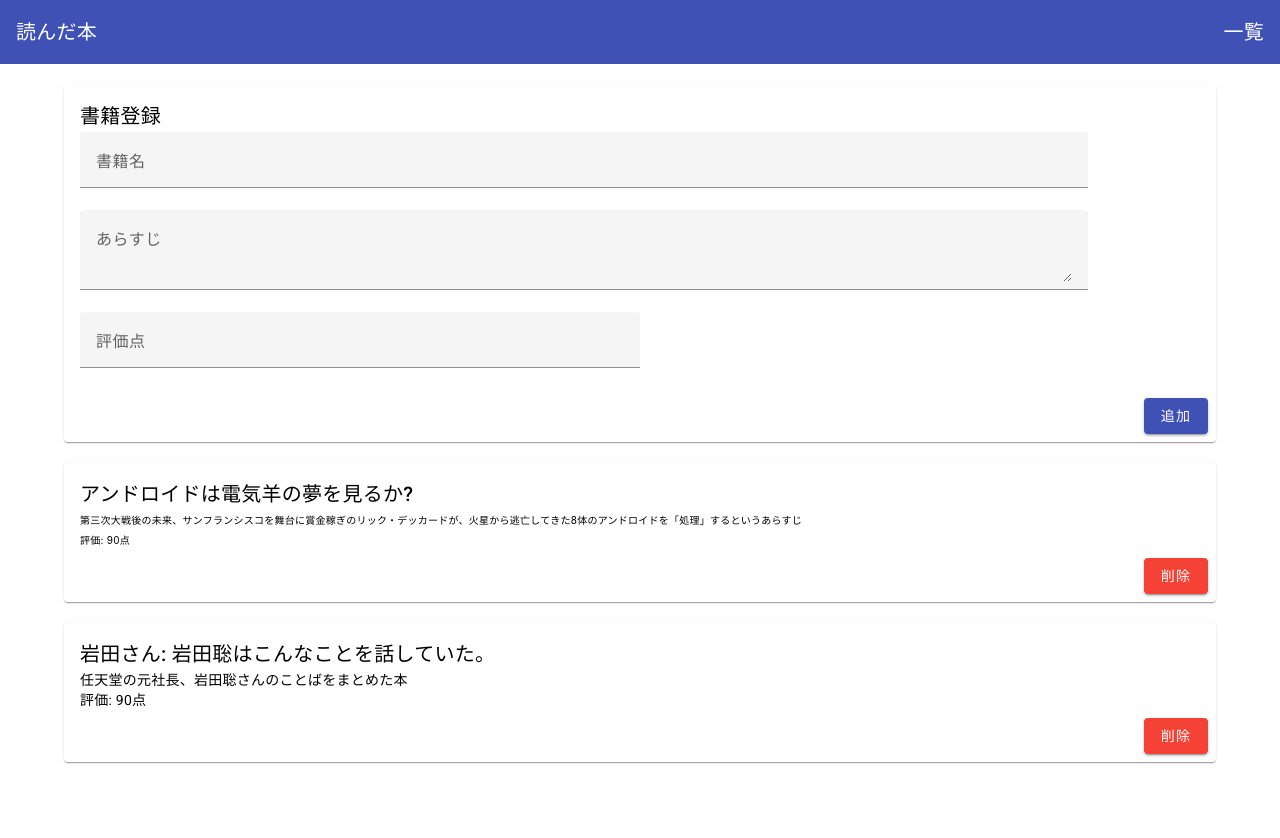
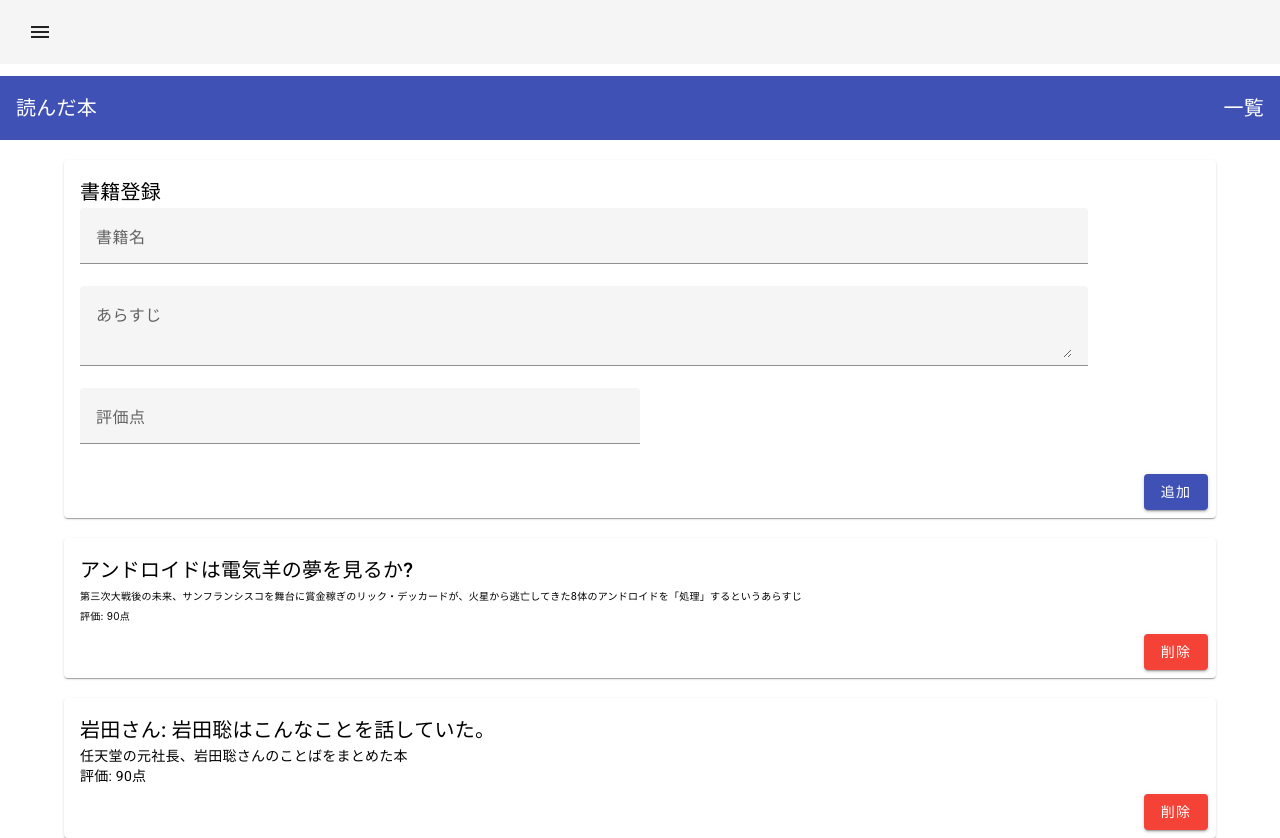
Before and after one commit to yinmyatthwe/inten-yinmyatthwe, an Angular app in the folder intern-book-app/: page / in a window 1280 px wide. Before the commit the page ends 800 px from the top, so only its background shows below. Built offline with nearby package versions, Linux system fonts and the light colour scheme.

Commit message:
reslove conflict

```diff
--- a/intern-book-app/package.json
+++ b/intern-book-app/package.json
@@ -12,12 +12,12 @@
   "private": true,
   "dependencies": {
     "@angular/animations": "^17.1.0",
-    "@angular/cdk": "^17.2.0",
+    "@angular/cdk": "~17.2.0",
     "@angular/common": "^17.1.0",
     "@angular/compiler": "^17.1.0",
     "@angular/core": "^17.1.0",
     "@angular/forms": "^17.1.0",
-    "@angular/material": "^17.2.0",
+    "@angular/material": "~17.2.0",
     "@angular/platform-browser": "^17.1.0",
     "@angular/platform-browser-dynamic": "^17.1.0",
     "@angular/platform-server": "^17.1.0",
--- a/intern-book-app/src/app/app.component.html
+++ b/intern-book-app/src/app/app.component.html
@@ -1 +1,2 @@
+<app-toolbar></app-toolbar>
 <app-booklist></app-booklist>
--- a/intern-book-app/src/app/app.component.ts
+++ b/intern-book-app/src/app/app.component.ts
@@ -1,13 +1,15 @@
 import { Component } from '@angular/core';
 import { RouterOutlet } from '@angular/router';
 import { BooklistComponent } from './pages/booklist/booklist.component';
+import { ToolbarComponent } from './components/toolbar/toolbar.component';
 
 @Component({
   selector: 'app-root',
   standalone: true,
   imports:[
     RouterOutlet,
-    BooklistComponent],
+    BooklistComponent,
+  ToolbarComponent,],
   templateUrl: './app.component.html',
   styleUrl: './app.component.css'
 })
--- a/intern-book-app/src/app/app.module.ts
+++ b/intern-book-app/src/app/app.module.ts
@@ -12,8 +12,6 @@ import { BooklistComponent } from './pages/booklist/booklist.component';
 
 @NgModule({
 declarations: [
-
-
 ],
 imports: [
     BrowserModule,
--- /dev/null
+++ b/intern-book-app/src/app/components/toolbar/toolbar.component.css
@@ -0,0 +1,3 @@
+.example-spacer {
+    flex: 1 1 auto;
+}
--- /dev/null
+++ b/intern-book-app/src/app/components/toolbar/toolbar.component.html
@@ -0,0 +1,8 @@
+<p>
+    <mat-toolbar>
+        <button mat-icon-button>
+            <mat-icon>menu</mat-icon>
+        </button>
+
+    </mat-toolbar>
+</p>
--- a/intern-book-app/src/app/pages/booklist/booklist.component.html
+++ b/intern-book-app/src/app/pages/booklist/booklist.component.html
@@ -1,5 +1,7 @@
 <!-- tool bar -->
+
 <mat-toolbar color="primary">
+    <!-- <app-toolbar></app-toolbar> -->
     <span>読んだ本 </span>
     <span class="text-right">一覧</span>
 </mat-toolbar>
--- a/intern-book-app/src/app/pages/booklist/booklist.component.ts
+++ b/intern-book-app/src/app/pages/booklist/booklist.component.ts
@@ -3,6 +3,7 @@ import { MatCardModule } from '@angular/material/card';
 import {MatToolbarModule} from '@angular/material/toolbar';
 import {MatInputModule} from '@angular/material/input';
 import {MatButtonModule} from '@angular/material/button';
+import { ToolbarComponent } from '../../components/toolbar/toolbar.component';
 
 @Component({
   selector: 'app-booklist',
@@ -12,6 +13,7 @@ import {MatButtonModule} from '@angular/material/button';
     MatToolbarModule,
     MatInputModule,
     MatButtonModule,
+    ToolbarComponent,
   ],
   templateUrl: './booklist.component.html',
   styleUrl: './booklist.component.css'
```
Also changed, not shown: intern-book-app/src/app/components/toolbar/toolbar.component.ts (added, +19 -0 lines), intern-book-app/tsconfig.app.json (deleted, +0 -18 lines), 2 other files (tests, documents, lock files or other folders).
